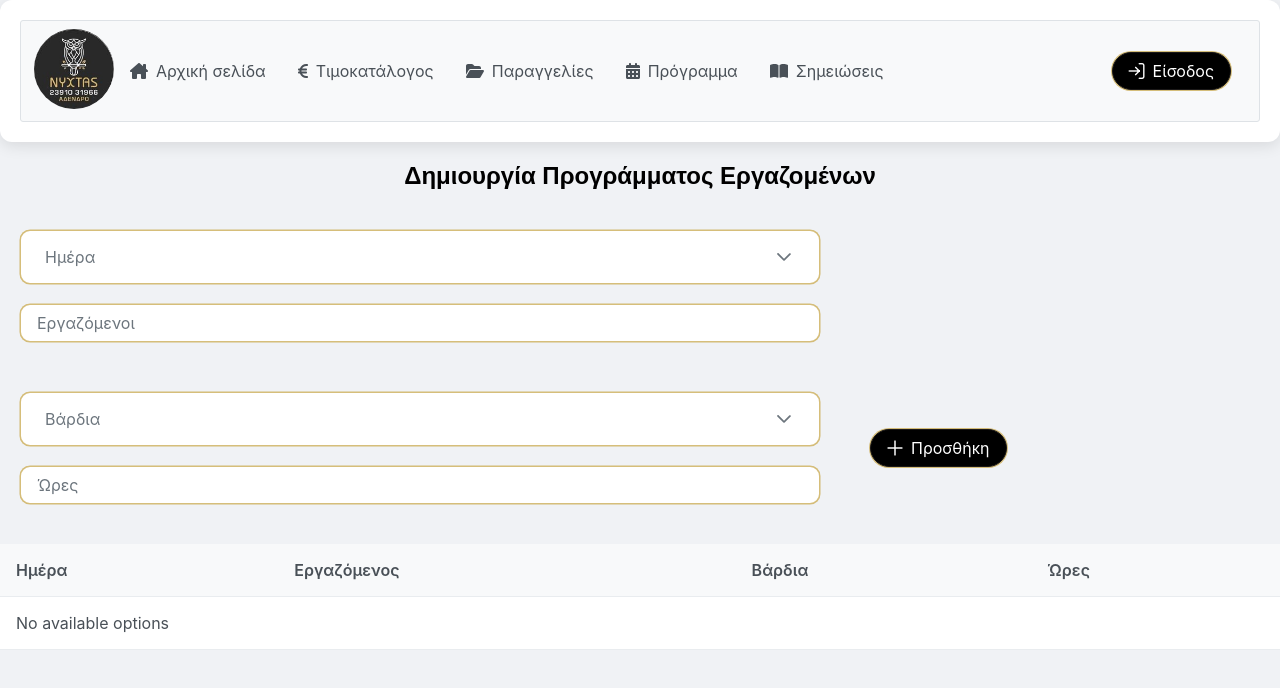
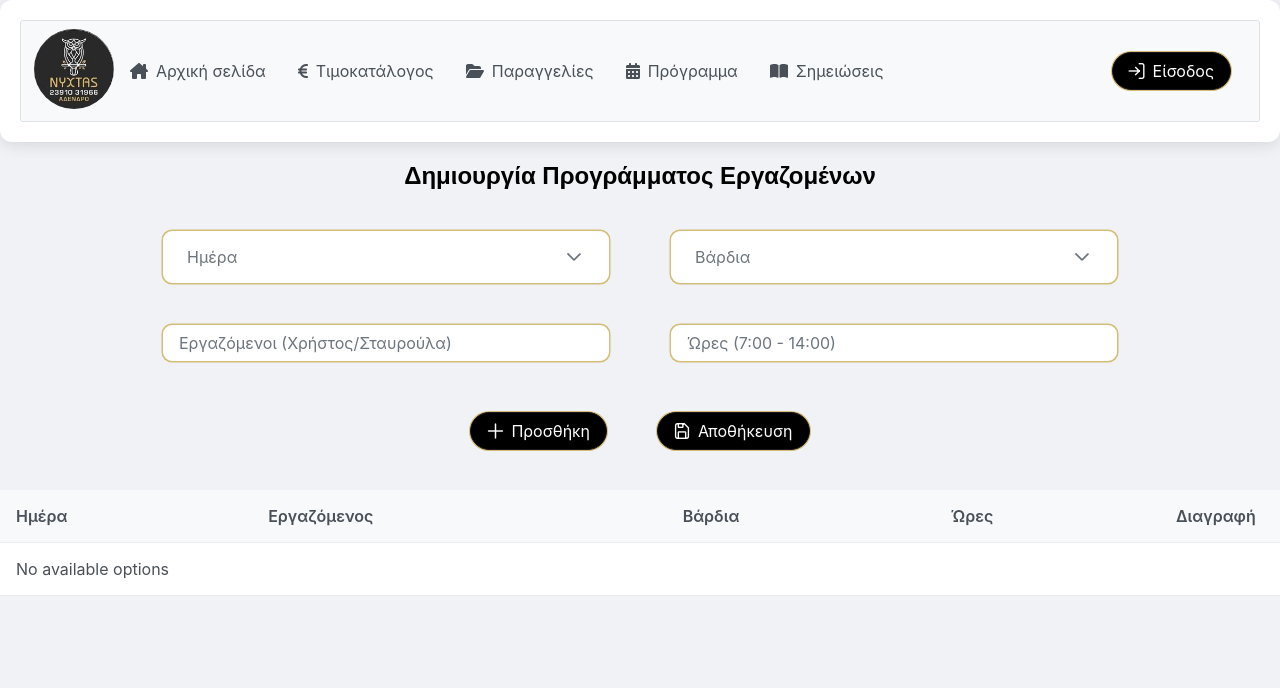
Before and after one commit to dimichat8/store-app-frontend, a React (Create React App) app: page /addschedule in a window 1280 px wide. Shown: the top 688 px of the page. Built offline with nearby package versions, Linux system fonts and the light colour scheme.

Commit message:
schedule

```diff
--- a/src/components/schedule/addSchedule/AddSchedule.css
+++ b/src/components/schedule/addSchedule/AddSchedule.css
@@ -1,13 +1,41 @@
 .input-text-schedule {
     border-radius: 10px;
     padding: 0.5em 1em;
-    min-width: 800px;
+    min-width: 200px;
     min-height: 30px;
+    width: 35%;
     transition: background-color 0.2s, box-shadow 0.2s, border-color 0.2s;
     margin: 20px 20px 20px 20px;
     box-shadow: 0 0 0 0.5px rgba(204, 173, 87, 0.788) !important;
     border: 1px solid rgba(204, 173, 87, 0.788) !important;
     display: flex;
+}
+
+.input-row {
+    display: flex;
+    justify-content: center;
+    gap: 20px;
+    flex-wrap: wrap;
+}
+
+.button-row {
+    display: flex;
+    justify-content: center;
+    gap: 20px;
+    flex-wrap: wrap;
+}
+
+
+.p-button.custom-black-button,
+.p-button.custom-black-button:hover,
+.p-button.custom-black-button:focus,
+.p-button.custom-black-button:active {
+    box-shadow: 0 0 0 1px rgba(204, 173, 87, 0.788) !important;
+    background-color: black !important;
+    color: white;
+    border: 1px solid rgb(26, 24, 24) !important;
+    margin-left: 20px;
+    margin-bottom: 20px;
 }
 
 .input-text-schedule:hover,
--- a/src/components/schedule/addSchedule/AddSchedule.js
+++ b/src/components/schedule/addSchedule/AddSchedule.js
@@ -35,23 +35,37 @@ const Schedule = () => {
     ];
 
     const addSchedule = () => {
-        if (!day || !worker || !shift || !time) {
+        let newErrors = [];
+
+        if (!day) newErrors.push("Τίτλος");
+        if (!shift) newErrors.push("Βάρδια");
+        if (!worker) newErrors.push("Εργαζόμενοι");
+        if (!time) newErrors.push("Ώρες");
+
+        if (newErrors.length > 0) {
             toast.current.show({
-                severity: 'wanring',
-                summary: 'Ενημέρωση',
-                detail: 'Παρακαλώ συμπληρώστε όλα τα πεδία.',
+                severity: 'warn',
+                content: (
+                <div style={{ display: 'flex', alignItems: 'center', gap: '0.5rem' }}>
+                    <span style={{ color: '#f1c40f', fontSize: '1.5rem' }}>⚠️</span>
+                    <div>
+                        <strong>Προσοχή</strong>
+                        <div>Συμπληρώστε τα υποχρεωτικά πεδία: <b>{newErrors.join(", ")}</b></div>
+                    </div>
+                </div>
+                ),
                 life: 3000
             });
             return;
         }
 
-      const timeRegex = /^(?:[0-9]|1[0-9]|2[0-3]):[0-5][0-9]$/;
+        const timeRegex = /^([01]?\d|2[0-3]):[0-5]\d(\s*-\s*([01]?\d|2[0-3]):[0-5]\d)?$/;
 
         if (!timeRegex.test(time)) {
             toast.current.show({
                 severity: 'error',
                 summary: 'Σφάλμα',
-                detail: 'Παρακαλώ βάλε σωστή ώρα (18:00)',
+                detail: 'Παραδείγμα Ώρας (7:00 - 14:00) Πρόσεχε τα κενά',
                 life: 3000
             });
             return;
@@ -69,12 +83,32 @@ const Schedule = () => {
         setTime('');
     };
 
+    const handleDeleteNote = (rowData) => {
+        setData(prev => prev.filter(n => n !== rowData));
+    };
+
+    const actionBodyTemplate = (rowData) => (
+        <div style={{ display: 'flex', justifyContent: 'center', gap: '10px' }}>
+            <Button
+                icon="pi pi-pencil"
+                severity="secondary"
+                rounded
+            />
+            <Button
+                icon="pi pi-trash"
+                severity="danger"
+                rounded onClick={() => handleDeleteNote(rowData)}
+            />
+        </div>
+    );
+
     return (
         <div>
             <h2>Δημιουργία Προγράμματος Εργαζομένων</h2>
             <Toast ref={toast} />
-            <div style={{ display: 'flex', flexWrap: 'wrap', alignItems: 'center', gap: '10px' }}>
-                <div>
+
+            <div>
+                <div className="input-row">
                 <Dropdown
                     placeholder="Ημέρα"
                     value={day}
@@ -82,14 +116,6 @@ const Schedule = () => {
                     onChange={(e) => setDay(e.value)}
                     className='input-text-schedule'
                 />
-                <InputText
-                    placeholder="Εργαζόμενοι"
-                    value={worker}
-                    onChange={(e) => setWorker(e.target.value)}
-                    className='input-text-schedule'
-                />
-                </div>
-                <div>
                 <Dropdown
                     placeholder="Βάρδια"
                     value={shift}
@@ -97,26 +123,50 @@ const Schedule = () => {
                     onChange={(e) => setShift(e.target.value)}
                     className='input-text-schedule'
                 />
+                </div>
+            </div>
+            <div className="input-row">
                 <InputText
-                    placeholder="Ώρες"
-                    value={time}
-                     onChange={(e) => setTime(e.target.value)}
+                    placeholder="Εργαζόμενοι (Χρήστος/Σταυρούλα)"
+                    value={worker}
+                    onChange={(e) => setWorker(e.target.value)}
                     className='input-text-schedule'
                 />
-                </div>
-                <Button label="Προσθήκη"
-                    className='custom-black-button'
+                <InputText
+                    placeholder="Ώρες (7:00 - 14:00)"
+                    value={time}
+                    onChange={(e) => setTime(e.target.value)}
+                    className='input-text-schedule'
+                />
+            </div>
+            <div className="button-row" style={{ marginTop: '10px' }}>
+                <Button
+                    className="custom-black-button"
+                    label="Προσθήκη"
                     icon="pi pi-plus"
                     onClick={addSchedule}
                     rounded
                 />
+                <Button
+                    className="custom-black-button"
+                    label="Αποθήκευση"
+                    icon="pi pi-save"
 
+                    rounded
+                    style={{ marginLeft: '10px' }}
+                />
             </div>
+
             <DataTable value={data} style={{ marginTop: '20px' }}>
                 <Column field="day" header="Ημέρα" />
                 <Column field="worker" header="Εργαζόμενος" />
                 <Column field="shift" header="Βάρδια" />
                 <Column field="time" header="Ώρες" />
+                <Column
+                    body={actionBodyTemplate}
+                    header="Διαγραφή"
+                    style={{ textAlign: 'center', width: '120px' }}
+                />
             </DataTable>
         </div>
     );
```
